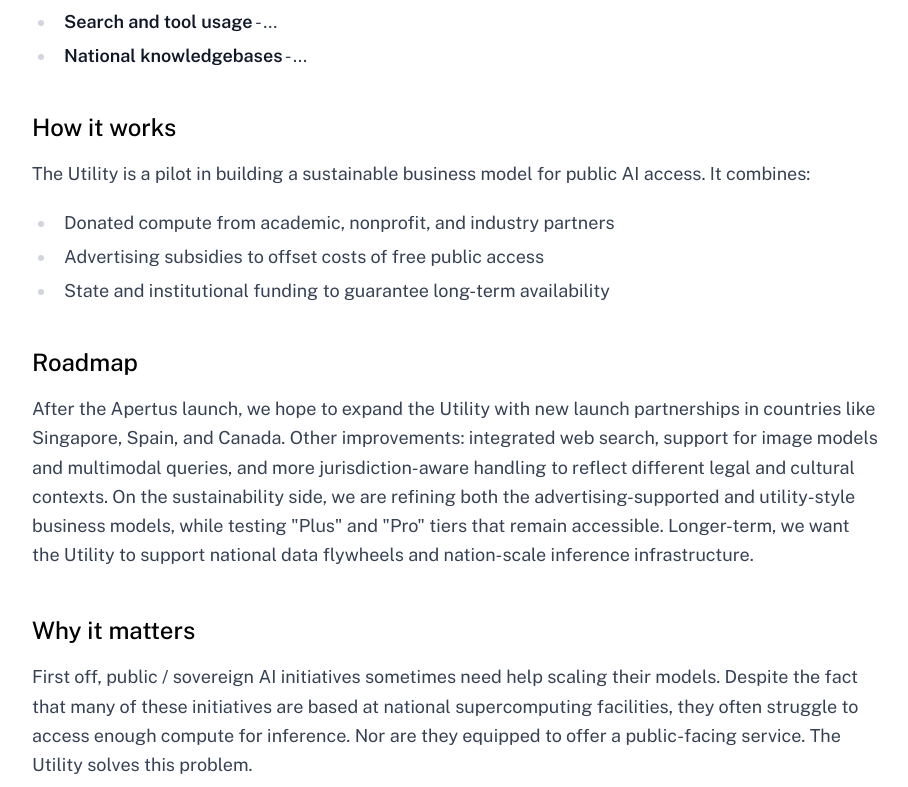
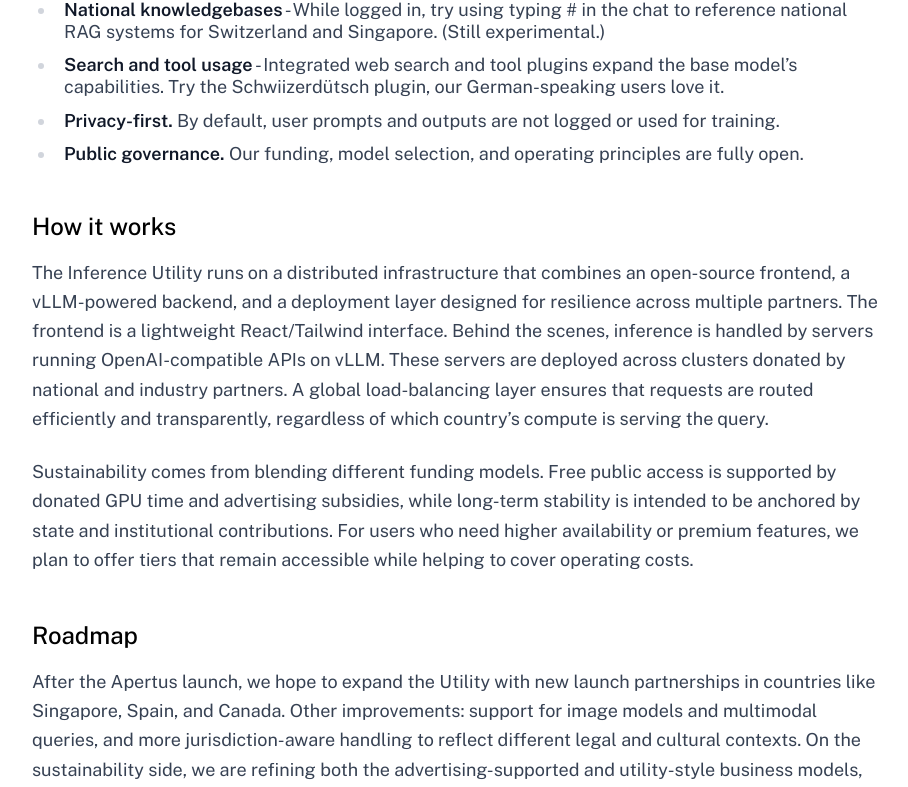
Before and after one commit to forpublicai/publicai.co, a Next.js app: page /utility in a window 1280 px wide. Shown: the part 1193-1980 px from the top of the page, without its empty margins (184-1092 px from the left). Built offline with nearby package versions, Linux system fonts and the light colour scheme.

Commit message:
finalized /utility page

```diff
--- a/src/app/utility/page.tsx
+++ b/src/app/utility/page.tsx
@@ -39,11 +39,12 @@ export default function UtilityPage() {
         type: 'list' as const,
         content: [
           '<strong>Everything is open source!</strong> Inspect our frontend <a href="http://github.com/forpublicai/publicai.co" className="text-blue-600 hover:text-blue-800 underline">here</a>, and our app <a href="http://github.com/forpublicai/chat.publicai.co" className="text-blue-600 hover:text-blue-800 underline">here</a>.',
-          "<strong>Multiple vetted models.</strong> Access to a range of open-weight models from national labs and research centers.",
-          "<strong>Privacy-first.</strong> By default, user prompts and outputs are not logged.",
-          "<strong>Public governance.</strong> Funding, model selection, and operating principles are openly documented.",
-          "<strong>Search and tool usage</strong> - ...",
-          "<strong>National knowledgebases</strong> - ...",
+          "<strong>Multiple vetted models.</strong> Access Apertus from Switzerland as well as SEA-LION v4 from Singapore. More coming soon.",
+          '<strong>National system prompts.</strong> Currently for <a href="https://github.com/forpublicai/chat.publicai.co/blob/main/community/system_prompts/switzerland.md" className="text-blue-600 hover:text-blue-800 underline">Switzerland</a> and for <a href="https://github.com/forpublicai/chat.publicai.co/blob/main/community/system_prompts/singapore.md" className="text-blue-600 hover:text-blue-800 underline">Singapore</a>. Decide as a community what the system prompt should be.',
+          "<strong>National knowledgebases</strong> - While logged in, try using typing # in the chat to reference national RAG systems for Switzerland and Singapore. (Still experimental.)",
+          "<strong>Search and tool usage</strong> - Integrated web search and tool plugins expand the base model’s capabilities. Try the Schwiizerdütsch plugin, our German-speaking users love it.",
+          "<strong>Privacy-first.</strong> By default, user prompts and outputs are not logged or used for training.",
+          "<strong>Public governance.</strong> Our funding, model selection, and operating principles are fully open."
         ]
       },
       {
@@ -52,15 +53,11 @@ export default function UtilityPage() {
       },
       {
         type: 'paragraph' as const,
-        content: "The Utility is a pilot in building a sustainable business model for public AI access. It combines:"
+        content: "The Inference Utility runs on a distributed infrastructure that combines an open-source frontend, a vLLM-powered backend, and a deployment layer designed for resilience across multiple partners. The frontend is a lightweight React/Tailwind interface. Behind the scenes, inference is handled by servers running OpenAI-compatible APIs on vLLM. These servers are deployed across clusters donated by national and industry partners. A global load-balancing layer ensures that requests are routed efficiently and transparently, regardless of which country’s compute is serving the query."
       },
       {
-        type: 'list' as const,
-        content: [
-          "Donated compute from academic, nonprofit, and industry partners",
-          "Advertising subsidies to offset costs of free public access",
-          "State and institutional funding to guarantee long-term availability"
-        ]
+        type: 'paragraph' as const,
+        content: "Sustainability comes from blending different funding models. Free public access is supported by donated GPU time and advertising subsidies, while long-term stability is intended to be anchored by state and institutional contributions. For users who need higher availability or premium features, we plan to offer tiers that remain accessible while helping to cover operating costs."
       },
       {
         type: 'heading' as const,
@@ -68,7 +65,7 @@ export default function UtilityPage() {
       },
       {
         type: 'paragraph' as const,
-        content: "After the Apertus launch, we hope to expand the Utility with new launch partnerships in countries like Singapore, Spain, and Canada. Other improvements: integrated web search, support for image models and multimodal queries, and more jurisdiction-aware handling to reflect different legal and cultural contexts. On the sustainability side, we are refining both the advertising-supported and utility-style business models, while testing \"Plus\" and \"Pro\" tiers that remain accessible. Longer-term, we want the Utility to support national data flywheels and nation-scale inference infrastructure."
+        content: "After the Apertus launch, we hope to expand the Utility with new launch partnerships in countries like Singapore, Spain, and Canada. Other improvements: support for image models and multimodal queries, and more jurisdiction-aware handling to reflect different legal and cultural contexts. On the sustainability side, we are refining both the advertising-supported and utility-style business models, while testing \"Plus\" and \"Pro\" tiers that remain accessible (we'd like to experiment with models based on Wikipedia-style data contributions, though we might supplement that with subscription-based models). Longer-term, we want the Utility to support national data flywheels and nation-scale inference infrastructure."
       },
       {
         type: 'heading' as const,
@@ -76,13 +73,13 @@ export default function UtilityPage() {
       },
       {
         type: 'paragraph' as const,
-        content: "First off, public / sovereign AI initiatives sometimes need help scaling their models. Despite the fact that many of these initiatives are based at national supercomputing facilities, they often struggle to access enough compute for inference. Nor are they equipped to offer a public-facing service. The Utility solves this problem."
+        content: "Public and sovereign AI labs can build world-class models, but they often lack the compute and infrastructure to serve them reliably. Despite their awesome power, national supercomputing centers are not set up for 24/7 public inference, nor are they equipped to offer a user-facing service. The Utility solves this problem."
       },
       {
         type: 'paragraph' as const,
         content: (
           <>
-            We&apos;re also trying to complement efforts within the open-source ML ecosystem. Today, nearly all foundation model access is mediated by private companies. Even when open models exist, public access is fragmented, opaque, and fragile. The Inference Utility is a step towards a more open and accessible AI ecosystem. In many ways, it&apos;s trying to fill in <a href="https://arxiv.org/abs/2507.09296" className="text-blue-600 hover:text-blue-800 underline">the gaps in the existing open-source ecosystem</a>.
+            It also complements the open-source ML ecosystem by providing stable, transparent, and accountable access to open models—something that is currently only available from private APIs. The Inference Utility is a step towards a more open and accessible AI ecosystem. In many ways, it&apos;s trying to fill in <a href="https://arxiv.org/abs/2507.09296" className="text-blue-600 hover:text-blue-800 underline">the gaps in the existing open-source ecosystem</a>.
           </>
         )
       },
```
